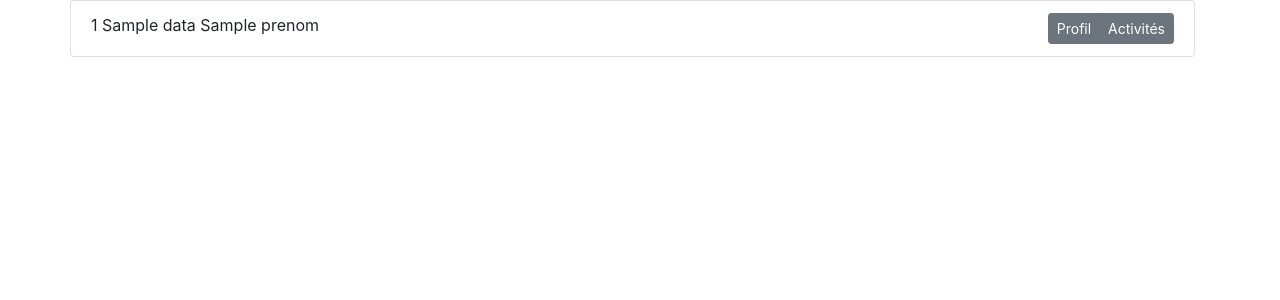
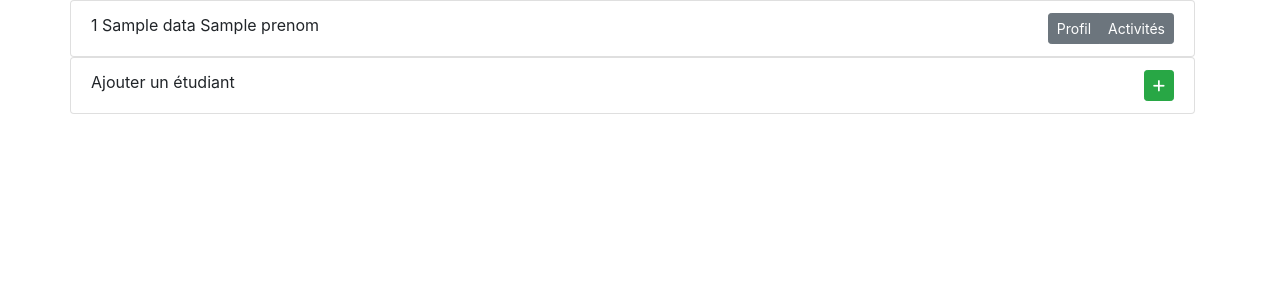
Before and after one commit to diminute1/claserre9-420-aw6, a PHP site: the page made by View/Section/liste_etu.php in a window 1280 px wide. Shown: the top 300 px of the page. Run offline with PHP 8.4, Linux system fonts and the light colour scheme; the template is opened without the code that fills it: most values are stand-ins (such as "Sample title", 1, 10 or a date in 2020); some libraries are stand-ins or nearby versions.

Commit message:
corrigé view_groupe et liste_etu

```diff
--- a/View/Section/liste_etu.php
+++ b/View/Section/liste_etu.php
@@ -1,5 +1,9 @@
 <div class="container list-group">
 		<?php
+		if($data==null){
+			echo "importer une lsite d'étudiant";
+		}
+		else{
 			foreach ($data as $etu) { ?>
 
 			<div class="d-flex">
@@ -12,4 +16,12 @@
 			</div>
 
 		<?php } ?>
+		<div class="d-flex">
+				<div class="list-group-item w-100">Ajouter un étudiant
+					<div class="btn-group btn-group-sm float-right" role="group">
+					<button type="button" class="btn btn-success btn-sm"><i class="fa fa-plus" aria-hidden="true"></i></button>
 					</div>
+				</div>
+			</div>
+		<?php } ?>
+</div>
--- a/View/Section/view_groupe.php
+++ b/View/Section/view_groupe.php
@@ -11,6 +11,11 @@
     }
 </script>
 
+<div class="d-flex flex-row-reverse mx-5 my-5">
+    <button type="button" class="btn btn-success btn-sm" data-toggle="modal" data-target="#myModal">
+        Ajouter un étudiant
+    </button>
+</div>
 
 
 <?php include "liste_etu.php";
```
Lines whose indentation alone changed are shown as unchanged.
